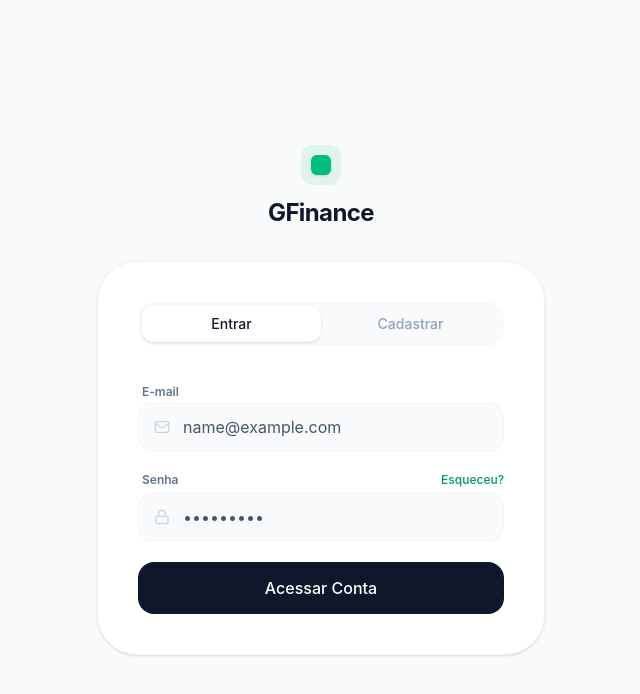
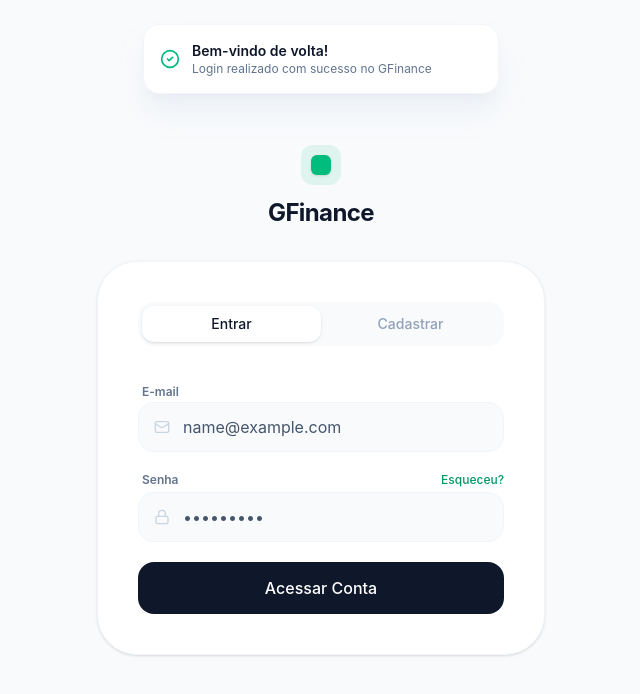
Before and after one commit to LuizFelipeNeves/GFinance, a React app in the folder frontend/: page /login in a window 1280 px wide. Both pictures are taken after typing "name@example.com", "Sample123" into the empty fields and a click on the button "Acessar Conta". Shown: the top 694 px of the page, without its empty margins (319-959 px from the left). Built offline with nearby package versions, Linux system fonts and the light colour scheme; the HTML template or start-up script is replaced by a standard one.

Commit message:
Configuração do toaster

```diff
--- a/frontend/package.json
+++ b/frontend/package.json
@@ -16,6 +16,7 @@
     "react-dom": "^19.2.0",
     "react-hook-form": "^7.71.2",
     "react-router-dom": "^7.13.1",
+    "sonner": "^2.0.7",
     "tailwindcss-animate": "^1.0.7",
     "zod": "^4.3.6"
   },
--- a/frontend/src/App.tsx
+++ b/frontend/src/App.tsx
@@ -1,5 +1,26 @@
+import { Toaster } from 'sonner';
 import { BrowserRouter, Routes, Route, Navigate } from 'react-router-dom';
 import { Login } from './pages/Login';
+
+const ConfigToast = () => (
+  <Toaster
+    position="top-center"
+    expand={false}
+    richColors={false}
+    toastOptions={{
+      unstyled: true,
+      classNames: {
+        toast: 'w-full flex items-center gap-3 p-4 rounded-2xl bg-white border border-slate-100 shadow-xl shadow-slate-200/50 font-sans',
+        title: 'text-sm font-semibold text-slate-900',
+        description: 'text-xs text-slate-500',
+        icon: 'text-emerald-500',
+        error: 'border-rose-100 bg-rose-50 text-rose-600',
+        success: 'border-emerald-100 bg-emerald-50 text-emerald-600',
+      },
+    }}
+  />
+);
+
 export default function App() {
   return (
     <BrowserRouter>
@@ -7,6 +28,7 @@ export default function App() {
         <Route path="/login" element={<Login />} />
         <Route path="*" element={<Navigate to="/" replace />} />
       </Routes>
+      <ConfigToast />
     </BrowserRouter>
   );
 }
--- a/frontend/src/pages/Login.tsx
+++ b/frontend/src/pages/Login.tsx
@@ -2,7 +2,8 @@ import React, { useState } from 'react';
 import { useForm } from 'react-hook-form';
 import { zodResolver } from '@hookform/resolvers/zod';
 import * as z from 'zod';
-import { Loader2, Mail, Lock, User, ArrowRight } from 'lucide-react';
+import { Loader2, Mail, Lock, User, ArrowRight, CheckCircle2 } from 'lucide-react';
+import { toast } from 'sonner';
 
 const loginSchema = z.object({
   email: z.email('E-mail inválido'),
@@ -27,6 +28,10 @@ const LoginForm = () => {
   const onSubmit = async (data: any) => {
     await new Promise(r => setTimeout(r, 1500));
     console.log('Login:', data);
+    toast('Bem-vindo de volta!', {
+      description: 'Login realizado com sucesso no GFinance',
+      icon: <CheckCircle2 className="h-5 w-5 text-emerald-500" />,
+    });
   };
 
   return (
@@ -67,6 +72,10 @@ const RegisterForm = () => {
   const onSubmit = async (data: any) => {
     await new Promise(r => setTimeout(r, 1500));
     console.log('Registro:', data);
+    toast('Conta criada com sucesso!', {
+      description: 'Bem-vindo ao GFinance, sua jornada financeira começa agora.',
+      icon: <CheckCircle2 className="h-5 w-5 text-emerald-500" />,
+    });
   };
 
   return (
```
Also changed, not shown: 1 other file (tests, documents, lock files or other folders). Lines whose indentation alone changed are shown as unchanged.
